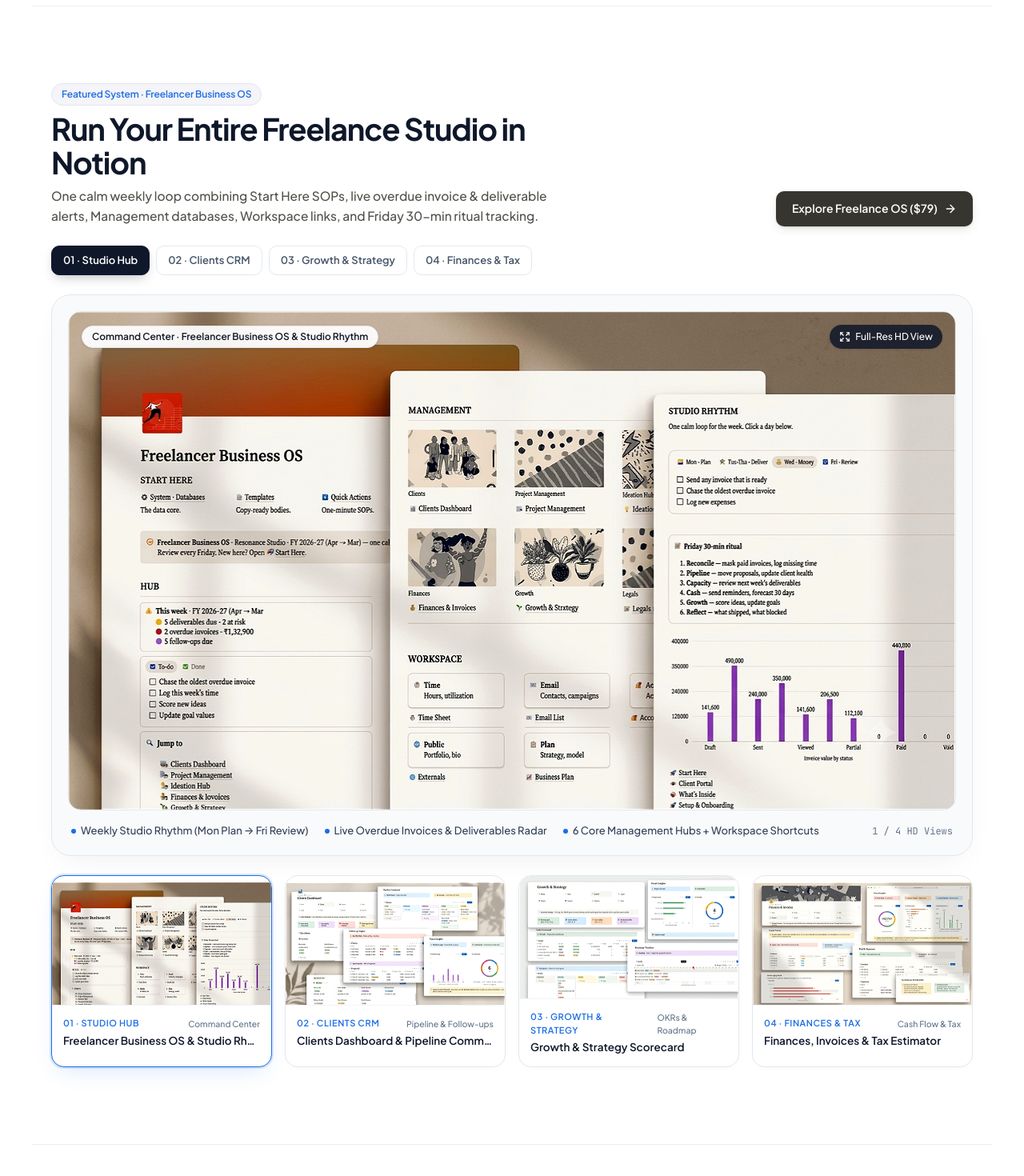
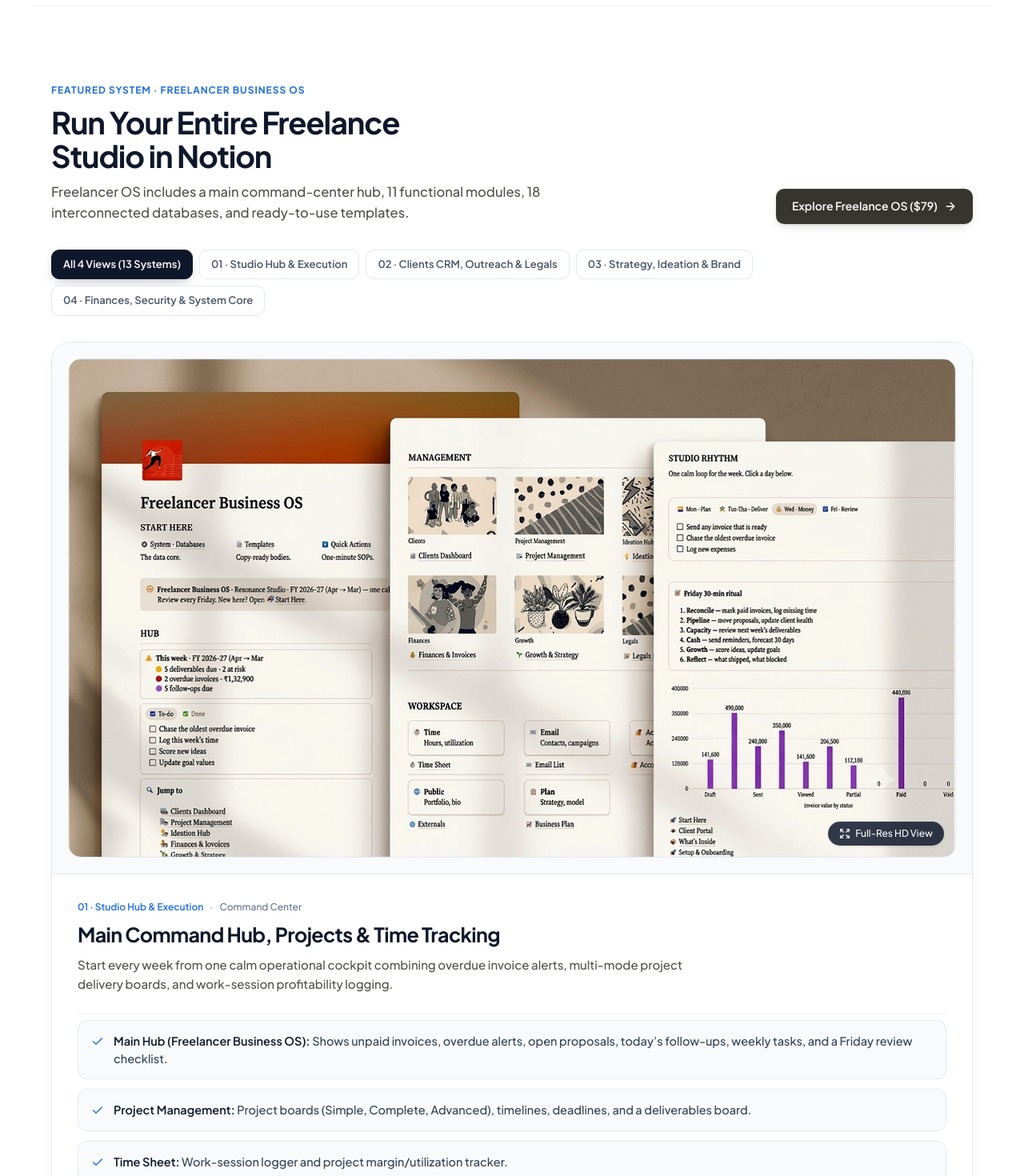
Before and after one commit to bruce12-glitch/Lumina-studio.notion, a React (Vite) app: page / in a window 1280 px wide. Shown: the part 1820-3290 px from the top of the page at 80% size. Built offline with nearby package versions, Linux system fonts and the light colour scheme.

Commit message:
feat(freelance-os): stack HD workspace cards vertically with full 13-module breakdown

```diff
--- a/src/components/FreelanceOsGallery.tsx
+++ b/src/components/FreelanceOsGallery.tsx
@@ -2,6 +2,7 @@ import React, { useEffect, useState } from 'react';
 import { motion } from 'motion/react';
 import {
   ArrowRight,
+  Check,
   ChevronLeft,
   ChevronRight,
   Expand,
@@ -12,72 +13,130 @@ import freelanceOsClientsImg from '../assets/images/freelance_os_clients_hd_1794
 import freelanceOsGrowthImg from '../assets/images/freelance_os_growth_hd_1794922765086.jpg';
 import freelanceOsFinancesImg from '../assets/images/freelance_os_finances_hd_1794922767056.jpg';
 
+export interface FreelanceOsIncludedModule {
+  title: string;
+  details: string;
+}
+
 export interface FreelanceOsSlide {
   id: 'hub' | 'clients' | 'growth' | 'finances';
   label: string;
   badge: string;
   title: string;
   description: string;
-  highlights: string[];
   image: string;
+  includedModules: FreelanceOsIncludedModule[];
 }
 
 export const FREELANCE_OS_SLIDES: FreelanceOsSlide[] = [
   {
     id: 'hub',
-    label: '01 · Studio Hub',
+    label: '01 · Studio Hub & Execution',
     badge: 'Command Center',
-    title: 'Freelancer Business OS & Studio Rhythm',
+    title: 'Main Command Hub, Projects & Time Tracking',
     description:
-      'One calm weekly loop combining Start Here SOPs, live overdue invoice & deliverable alerts, Management databases, Workspace links, and Friday 30-min ritual tracking.',
-    highlights: [
-      'Weekly Studio Rhythm (Mon Plan → Fri Review)',
-      'Live Overdue Invoices & Deliverables Radar',
-      '6 Core Management Hubs + Workspace Shortcuts',
+      'Start every week from one calm operational cockpit combining overdue invoice alerts, multi-mode project delivery boards, and work-session profitability logging.',
+    image: freelanceOsHubImg,
+    includedModules: [
+      {
+        title: 'Main Hub (Freelancer Business OS)',
+        details:
+          'Shows unpaid invoices, overdue alerts, open proposals, today’s follow-ups, weekly tasks, and a Friday review checklist.',
+      },
+      {
+        title: 'Project Management',
+        details:
+          'Project boards (Simple, Complete, Advanced), timelines, deadlines, and a deliverables board.',
+      },
+      {
+        title: 'Time Sheet',
+        details:
+          'Work-session logger and project margin/utilization tracker.',
+      },
     ],
-    image: freelanceOsHubImg,
   },
   {
     id: 'clients',
-    label: '02 · Clients CRM',
-    badge: 'Pipeline & Follow-ups',
-    title: 'Clients Dashboard & Pipeline Command',
+    label: '02 · Clients CRM, Outreach & Legals',
+    badge: 'Pipeline & Relationships',
+    title: 'Clients Dashboard, Email CRM & Contract Tracker',
     description:
-      'Track every active client, lead stage, weighted proposal pipeline, follow-up due date, and relationship health radar inside one interlinked Notion CRM.',
-    highlights: [
-      'Kanban Pipeline Board (Lead → Active)',
-      'Follow-up Engine & Weighted Proposals Table',
-      'Lead Sources Donut & Stage Conversion Insights',
+      'Manage every prospect, retainer relationship, segmented outreach campaign, and MSA/SOW/NDA renewal alert without leaving Notion.',
+    image: freelanceOsClientsImg,
+    includedModules: [
+      {
+        title: 'Clients Dashboard',
+        details:
+          'Client CRM pipeline, key client profiles, contact directory, and proposal tracker.',
+      },
+      {
+        title: 'Email List',
+        details:
+          'Segmented contact directory and outreach/newsletter campaign tracker.',
+      },
+      {
+        title: 'Legals & Contracts',
+        details:
+          'Contract tracker (MSAs, SOWs, NDAs) with renewal alerts and a standard clause library.',
+      },
     ],
-    image: freelanceOsClientsImg,
   },
   {
     id: 'growth',
-    label: '03 · Growth & Strategy',
-    badge: 'OKRs & Roadmap',
-    title: 'Growth & Strategy Scorecard',
+    label: '03 · Strategy, Ideation & Brand',
+    badge: 'OKRs, Plan & Portfolio',
+    title: 'Growth & Strategy, Ideation Hub, Business Plan & Externals',
     description:
-      'Turn annual revenue goals, active client targets, case study publishing, and productized offers into measurable quarterly sprints with automated Goal Health charts.',
-    highlights: [
-      'SMART Goals Scorecard with Automated Rollups',
-      'Quarterly Kanban Board (On Track / At Risk)',
-      'Visual Roadmap Timeline & Goal Health Donut',
+      'Connect big-picture business strategy to daily execution—score raw ideas with ICE prioritization, model 12-month growth, and share a publish-ready portfolio.',
+    image: freelanceOsGrowthImg,
+    includedModules: [
+      {
+        title: 'Growth & Strategy',
+        details:
+          'SMART goals scorecard, quarterly annual roadmap, and marketing plan.',
+      },
+      {
+        title: 'Ideation Hub',
+        details:
+          'Idea capture board with Impact/Confidence/Ease (ICE) scoring and promotion to active projects.',
+      },
+      {
+        title: 'Business Plan',
+        details:
+          'Structured 12-month financial model, offer ladder, risk register, and 90-day action plan.',
+      },
+      {
+        title: 'Externals',
+        details:
+          'Brand guidelines, business credentials, and a publish-ready portfolio page.',
+      },
     ],
-    image: freelanceOsGrowthImg,
   },
   {
     id: 'finances',
-    label: '04 · Finances & Tax',
-    badge: 'Cash Flow & Tax',
-    title: 'Finances, Invoices & Tax Estimator',
+    label: '04 · Finances, Security & System Core',
+    badge: 'Cash Flow & Backend',
+    title: 'Finances & Invoices, Accounts Access & System Backend',
     description:
-      'Monitor unpaid invoices, aging buckets, spend by category, net realized profit after fees, and automated FY tax estimation across every client project.',
-    highlights: [
-      'Unpaid Tracker & Invoice Aging Detail Bar Chart',
-      'Visual Insights (Total Invoiced, Spend & Timeline)',
-      'Tax Estimator (GST / TDS / Advance Tax) & Client LTV',
+      'Stay audit-ready with automated invoice overdue aging, clean expense & profit reporting, structured 2FA/vault pointers, and 18 connected backend databases.',
+    image: freelanceOsFinancesImg,
+    includedModules: [
+      {
+        title: 'Finances & Invoices',
+        details:
+          'Unpaid invoice tracker with automatic overdue aging, paid ledger, expense tracker, and monthly financial reports.',
+      },
+      {
+        title: 'Accounts Access',
+        details:
+          'Secure catalog of login URLs, 2FA status, subscription renewals, and vault pointers (no raw passwords).',
+      },
+      {
+        title: 'System & Support',
+        details:
+          'Quick Actions SOPs, Templates library (project briefs, proposals, invoices, contracts), and the System · Databases backend.',
+      },
     ],
-    image: freelanceOsFinancesImg,
   },
 ];
 
@@ -85,52 +144,58 @@ export const FreelanceOsGallery: React.FC<{
   variant?: 'home' | 'detail';
   onInspectTemplate?: () => void;
 }> = ({ variant = 'detail', onInspectTemplate }) => {
-  const [activeIndex, setActiveIndex] = useState(0);
-  const [lightboxOpen, setLightboxOpen] = useState(false);
+  const [filterId, setFilterId] = useState<'all' | FreelanceOsSlide['id']>('all');
+  const [lightboxIndex, setLightboxIndex] = useState<number | null>(null);
 
-  const activeSlide = FREELANCE_OS_SLIDES[activeIndex];
+  const visibleSlides =
+    filterId === 'all'
+      ? FREELANCE_OS_SLIDES
+      : FREELANCE_OS_SLIDES.filter((s) => s.id === filterId);
+
+  const lightboxSlide =
+    lightboxIndex !== null ? FREELANCE_OS_SLIDES[lightboxIndex] : null;
 
   useEffect(() => {
-    if (!lightboxOpen) return;
+    if (lightboxIndex === null) return;
     const onKeyDown = (e: KeyboardEvent) => {
       if (e.key === 'Escape') {
         e.preventDefault();
-        setLightboxOpen(false);
+        setLightboxIndex(null);
       } else if (e.key === 'ArrowRight') {
         e.preventDefault();
-        setActiveIndex((prev) => (prev + 1) % FREELANCE_OS_SLIDES.length);
+        setLightboxIndex((prev) =>
+          prev === null ? 0 : (prev + 1) % FREELANCE_OS_SLIDES.length
+        );
       } else if (e.key === 'ArrowLeft') {
         e.preventDefault();
-        setActiveIndex(
-          (prev) =>
-            (prev - 1 + FREELANCE_OS_SLIDES.length) % FREELANCE_OS_SLIDES.length
+        setLightboxIndex((prev) =>
+          prev === null
+            ? 0
+            : (prev - 1 + FREELANCE_OS_SLIDES.length) % FREELANCE_OS_SLIDES.length
         );
       }
     };
     window.addEventListener('keydown', onKeyDown);
     return () => window.removeEventListener('keydown', onKeyDown);
-  }, [lightboxOpen]);
+  }, [lightboxIndex]);
 
   return (
-    <div
-      data-testid="freelance-os-gallery"
-      className="space-y-6"
-    >
-      {/* Top Bar: Header (when home or detail) + Interactive Module Tabs */}
-      <div className="flex flex-col lg:flex-row lg:items-end justify-between gap-5">
-        <div className="space-y-2 max-w-[640px]">
-          <span className="inline-flex items-center px-3 py-1 rounded-full bg-[#F5F4F8] border border-[#E2E8F0] text-[12px] font-semibold text-[#1D6EE3] tracking-[-0.01em]">
+    <div data-testid="freelance-os-gallery" className="space-y-8">
+      {/* Header Row */}
+      <div className="flex flex-col md:flex-row md:items-end justify-between gap-5">
+        <div className="space-y-2.5 max-w-[700px]">
+          <p className="text-[12px] font-bold uppercase tracking-[0.08em] text-[#1D6EE3]">
             {variant === 'home'
               ? 'Featured System · Freelancer Business OS'
-              : 'Inside Freelancer Business OS · 4 HD Workspace Views'}
-          </span>
-          <h2 className="font-display text-[clamp(26px,3.2vw,38px)] font-bold tracking-[-0.03em] leading-[1.12] text-[#0F172A]">
+              : 'Inside Freelancer Business OS · Full Workspace Walkthrough'}
+          </p>
+          <h2 className="font-display text-[clamp(26px,3.4vw,38px)] font-bold tracking-[-0.03em] leading-[1.12] text-[#0F172A] text-balance">
             {variant === 'home'
               ? 'Run Your Entire Freelance Studio in Notion'
-              : 'Every Client, Goal, and Invoice — Crystal Clear'}
+              : '1 Command Hub, 11 Modules, 18 Interconnected Databases'}
           </h2>
-          <p className="text-[15.5px] text-[#52504A] leading-[1.6]">
-            {activeSlide.description}
+          <p className="text-[15.5px] sm:text-[16.5px] text-[#52504A] leading-[1.6]">
+            Freelancer OS includes a main command-center hub, 11 functional modules, 18 interconnected databases, and ready-to-use templates.
           </p>
         </div>
 
@@ -149,14 +214,29 @@ export const FreelanceOsGallery: React.FC<{
         )}
       </div>
 
-      {/* Interactive Tab Bar */}
+      {/* Interactive Filter Tabs */}
       <div
         role="tablist"
         aria-label="Freelancer OS Workspace Modules"
         className="flex flex-wrap items-center gap-2"
       >
-        {FREELANCE_OS_SLIDES.map((slide, idx) => {
-          const isActive = idx === activeIndex;
+        <button
+          type="button"
+          role="tab"
+          aria-selected={filterId === 'all'}
+          data-testid="freelance-os-tab-all"
+          onClick={() => setFilterId('all')}
+          className={`px-3.5 py-2 rounded-[10px] text-[13px] font-semibold border transition-all whitespace-nowrap shrink-0 cursor-pointer ${
+            filterId === 'all'
+              ? 'bg-[#0F172A] text-white border-[#0F172A] shadow-[0_6px_16px_-6px_rgba(15,23,42,0.35)]'
+              : 'bg-white text-[#475569] border-[#E2E8F0] hover:bg-[#F8FAFC] hover:text-[#0F172A]'
+          }`}
+        >
+          All 4 Views (13 Systems)
+        </button>
+
+        {FREELANCE_OS_SLIDES.map((slide) => {
+          const isActive = filterId === slide.id;
           return (
             <button
               key={slide.id}
@@ -164,8 +244,8 @@ export const FreelanceOsGallery: React.FC<{
               role="tab"
               aria-selected={isActive}
               data-testid={`freelance-os-tab-${slide.id}`}
-              onClick={() => setActiveIndex(idx)}
-              className={`px-3.5 py-2 rounded-[10px] text-[13px] font-semibold border transition-all cursor-pointer ${
+              onClick={() => setFilterId(slide.id)}
+              className={`px-3.5 py-2 rounded-[10px] text-[13px] font-semibold border transition-all whitespace-nowrap shrink-0 cursor-pointer ${
                 isActive
                   ? 'bg-[#0F172A] text-white border-[#0F172A] shadow-[0_6px_16px_-6px_rgba(15,23,42,0.35)]'
                   : 'bg-white text-[#475569] border-[#E2E8F0] hover:bg-[#F8FAFC] hover:text-[#0F172A]'
@@ -177,126 +257,94 @@ export const FreelanceOsGallery: React.FC<{
         })}
       </div>
 
-      {/* Primary HD Stage Viewer */}
-      <div className="rounded-[24px] bg-[#F8FAFC] border border-[#E2E8F0] p-3 sm:p-5 shadow-[0_14px_40px_-16px_rgba(15,23,42,0.08)] space-y-4">
+      {/* Vertically Stacked HD Showcase Cards (PDF Pages 6–13 Rhythm) */}
       <div
-          onClick={() => setLightboxOpen(true)}
-          role="button"
-          tabIndex={0}
-          aria-label={`Expand ${activeSlide.title} full-resolution preview`}
-          onKeyDown={(e) => {
-            if (e.key === 'Enter' || e.key === ' ') {
-              e.preventDefault();
-              setLightboxOpen(true);
-            }
-          }}
-          className="group relative rounded-[16px] overflow-hidden border border-[#E2E8F0] bg-[#FFFFFF] aspect-[16/9] cursor-zoom-in"
+        data-testid="freelance-os-all-images"
+        className="flex flex-col gap-8"
+      >
+        {visibleSlides.map((slide) => {
+          const slideIndex = FREELANCE_OS_SLIDES.findIndex(
+            (item) => item.id === slide.id
+          );
+
+          return (
+            <article
+              key={slide.id}
+              data-testid={`freelance-os-card-${slide.id}`}
+              className="rounded-[24px] bg-white border border-[#E2E8F0] shadow-[0_12px_36px_-16px_rgba(15,23,42,0.08)] overflow-hidden"
+            >
+              {/* Crisp 16:9 Enhanced HD Preview Image */}
+              <div className="bg-[#F8FAFC] p-3 sm:p-5 border-b border-[#E2E8F0]">
+                <button
+                  type="button"
+                  onClick={() => setLightboxIndex(slideIndex)}
+                  aria-label={`Expand ${slide.title} full-resolution preview`}
+                  className="group relative w-full rounded-[16px] overflow-hidden border border-[#E2E8F0] bg-white aspect-[16/9] cursor-zoom-in block text-left"
                 >
                   <img
-            src={activeSlide.image}
-            alt={activeSlide.title}
+                    src={slide.image}
+                    alt={slide.title}
                     className="w-full h-full object-cover showcase-hd-image transition-transform duration-500 group-hover:scale-[1.012]"
                   />
 
-          {/* Top-Left Subtle Caption Pill + Top-Right Expand Button */}
-          <div className="absolute inset-x-3 sm:inset-x-4 top-3 sm:top-4 flex items-center justify-between gap-3 pointer-events-none">
-            <span className="px-3 py-1 rounded-full bg-white/92 backdrop-blur-md border border-[#E2E8F0] text-[12px] font-semibold text-[#0F172A] shadow-sm">
-              {activeSlide.badge} · {activeSlide.title}
+                  <span className="absolute right-3.5 bottom-3.5 px-3.5 py-1.5 rounded-full bg-[#0F172A]/85 backdrop-blur-md text-white text-[12px] font-medium inline-flex items-center gap-1.5 shadow-sm group-hover:bg-[#1D6EE3] transition-colors">
+                    <Expand className="w-3.5 h-3.5" />
+                    <span>Full-Res HD View</span>
                   </span>
-            <span className="px-3 py-1.5 rounded-full bg-[#0F172A]/85 backdrop-blur-md text-white text-[12px] font-medium inline-flex items-center gap-1.5 shadow-sm group-hover:bg-[#1D6EE3] transition-colors">
-              <Expand className="w-3.5 h-3.5" />
-              <span className="hidden sm:inline">Full-Res HD View</span>
-            </span>
-          </div>
+                </button>
               </div>
 
-        {/* Highlights strip under featured image */}
-        <div className="flex flex-wrap items-center justify-between gap-3 px-1">
-          <div className="flex flex-wrap items-center gap-x-5 gap-y-2">
-            {activeSlide.highlights.map((h) => (
-              <span
-                key={h}
-                className="inline-flex items-center gap-1.5 text-[13px] font-medium text-[#334155]"
-              >
-                <span className="w-1.5 h-1.5 rounded-full bg-[#1D6EE3]" />
-                {h}
+              {/* Generous Unclipped Text & Vertical Module Breakdown */}
+              <div className="p-6 sm:p-8 space-y-6">
+                <div className="space-y-2">
+                  <div className="flex flex-wrap items-center gap-2 text-[12px] font-semibold text-[#1D6EE3]">
+                    <span>{slide.label}</span>
+                    <span aria-hidden="true" className="text-[#94A3B8]">
+                      ·
                     </span>
-            ))}
-          </div>
-          <span className="text-[12px] font-mono text-[#64748B]">
-            {activeIndex + 1} / {FREELANCE_OS_SLIDES.length} HD Views
-          </span>
-        </div>
-      </div>
-
-      {/* 4-Card Enhanced HD Thumbnail Strip (All 4 Images Visible at Once) */}
-      <div
-        data-testid="freelance-os-all-images"
-        className="grid grid-cols-1 sm:grid-cols-2 lg:grid-cols-4 gap-4"
-      >
-        {FREELANCE_OS_SLIDES.map((slide, idx) => {
-          const isSelected = idx === activeIndex;
-          return (
-            <button
-              key={slide.id}
-              type="button"
-              data-testid={`freelance-os-thumb-${slide.id}`}
-              onClick={() => setActiveIndex(idx)}
-              onDoubleClick={() => {
-                setActiveIndex(idx);
-                setLightboxOpen(true);
-              }}
-              className={`group text-left rounded-[16px] bg-white border overflow-hidden transition-all duration-200 cursor-pointer ${
-                isSelected
-                  ? 'border-[#1D6EE3] ring-2 ring-[#1D6EE3]/15 shadow-[0_12px_28px_-10px_rgba(29,110,227,0.18)]'
-                  : 'border-[#E2E8F0] hover:border-[#1D6EE3]/45 shadow-[0_2px_10px_-3px_rgba(15,23,42,0.04)]'
-              }`}
-            >
-              <div className="aspect-[16/9] bg-[#F8FAFC] overflow-hidden border-b border-[#F1F5F9] relative">
-                <img
-                  src={slide.image}
-                  alt={slide.title}
-                  loading="lazy"
-                  className="w-full h-full object-cover showcase-hd-image transition-transform duration-300 group-hover:scale-[1.03]"
-                />
-                <span
-                  onClick={(e) => {
-                    e.stopPropagation();
-                    setActiveIndex(idx);
-                    setLightboxOpen(true);
-                  }}
-                  className="absolute right-2 bottom-2 w-7 h-7 rounded-full bg-white/90 backdrop-blur-sm border border-[#E2E8F0] text-[#0F172A] flex items-center justify-center opacity-0 group-hover:opacity-100 transition-opacity shadow-sm hover:bg-[#1D6EE3] hover:text-white hover:border-[#1D6EE3]"
-                  title="Inspect HD Image"
-                >
-                  <Expand className="w-3.5 h-3.5" />
-                </span>
-              </div>
-              <div className="p-3.5 space-y-1">
-                <div className="flex items-center justify-between gap-2">
-                  <span className="text-[11px] font-semibold uppercase tracking-[0.05em] text-[#1D6EE3]">
-                    {slide.label}
-                  </span>
-                  <span className="text-[10.5px] font-medium text-[#64748B]">
+                    <span className="text-[#64748B] font-medium">
                       {slide.badge}
                     </span>
                   </div>
-                <h3 className="text-[13.5px] font-semibold text-[#0F172A] leading-snug truncate">
+                  <h3 className="font-display text-[21px] sm:text-[25px] font-bold tracking-[-0.025em] text-[#0F172A] leading-snug">
                     {slide.title}
                   </h3>
+                  <p className="text-[15px] text-[#52504A] leading-[1.6] max-w-[760px]">
+                    {slide.description}
+                  </p>
                 </div>
-            </button>
+
+                {/* Vertically Stacked Included Modules */}
+                <div className="space-y-3 pt-2 border-t border-[#F1F5F9]">
+                  {slide.includedModules.map((mod) => (
+                    <div
+                      key={mod.title}
+                      className="rounded-[12px] bg-[#F8FAFC] border border-[#E2E8F0]/80 px-4 py-3.5 flex items-start gap-3"
+                    >
+                      <Check className="w-4 h-4 text-[#1D6EE3] shrink-0 mt-1" />
+                      <div className="text-[14px] sm:text-[14.5px] leading-[1.55] text-[#334155]">
+                        <span className="font-semibold text-[#0F172A]">
+                          {mod.title}:
+                        </span>{' '}
+                        <span>{mod.details}</span>
+                      </div>
+                    </div>
+                  ))}
+                </div>
+              </div>
+            </article>
           );
         })}
       </div>
 
       {/* Full-Resolution Lightbox Modal */}
-      {lightboxOpen && (
+      {lightboxSlide && (
         <div
           role="dialog"
           aria-modal="true"
-          aria-label={`${activeSlide.title} full-resolution preview`}
+          aria-label={`${lightboxSlide.title} full-resolution preview`}
           data-testid="freelance-os-lightbox"
-          onClick={() => setLightboxOpen(false)}
+          onClick={() => setLightboxIndex(null)}
           className="fixed inset-0 z-[100] bg-[#0F172A]/85 backdrop-blur-sm flex items-center justify-center p-4 sm:p-8"
         >
           <div
@@ -306,10 +354,10 @@ export const FreelanceOsGallery: React.FC<{
             <div className="px-5 py-3.5 border-b border-[#E2E8F0] flex items-center justify-between gap-4 bg-[#F8FAFC]">
               <div className="min-w-0">
                 <p className="text-[11px] font-semibold uppercase tracking-[0.06em] text-[#1D6EE3]">
-                  {activeSlide.label} · {activeSlide.badge}
+                  {lightboxSlide.label} · {lightboxSlide.badge}
                 </p>
                 <h3 className="text-[16px] font-bold text-[#0F172A] truncate">
-                  {activeSlide.title}
+                  {lightboxSlide.title}
                 </h3>
               </div>
               <div className="flex items-center gap-2 shrink-0">
@@ -317,9 +365,10 @@ export const FreelanceOsGallery: React.FC<{
                   type="button"
                   aria-label="Previous image"
                   onClick={() =>
-                    setActiveIndex(
-                      (prev) =>
-                        (prev - 1 + FREELANCE_OS_SLIDES.length) %
+                    setLightboxIndex((prev) =>
+                      prev === null
+                        ? 0
+                        : (prev - 1 + FREELANCE_OS_SLIDES.length) %
                           FREELANCE_OS_SLIDES.length
                     )
                   }
@@ -331,8 +380,10 @@ export const FreelanceOsGallery: React.FC<{
                   type="button"
                   aria-label="Next image"
                   onClick={() =>
-                    setActiveIndex(
-                      (prev) => (prev + 1) % FREELANCE_OS_SLIDES.length
+                    setLightboxIndex((prev) =>
+                      prev === null
+                        ? 0
+                        : (prev + 1) % FREELANCE_OS_SLIDES.length
                     )
                   }
                   className="w-9 h-9 rounded-[9px] border border-[#E2E8F0] bg-white hover:bg-[#F1F5F9] text-[#0F172A] inline-flex items-center justify-center cursor-pointer"
@@ -342,7 +393,7 @@ export const FreelanceOsGallery: React.FC<{
                 <button
                   type="button"
                   aria-label="Close full-resolution preview"
-                  onClick={() => setLightboxOpen(false)}
+                  onClick={() => setLightboxIndex(null)}
                   className="w-9 h-9 rounded-[9px] border border-[#E2E8F0] bg-white hover:bg-[#F1F5F9] text-[#0F172A] inline-flex items-center justify-center cursor-pointer"
                 >
                   <X className="w-4 h-4" />
@@ -352,8 +403,8 @@ export const FreelanceOsGallery: React.FC<{
 
             <div className="bg-[#0F172A] p-2 sm:p-4 flex items-center justify-center max-h-[80vh]">
               <img
-                src={activeSlide.image}
-                alt={activeSlide.title}
+                src={lightboxSlide.image}
+                alt={lightboxSlide.title}
                 className="max-w-full max-h-[74vh] w-auto h-auto rounded-[10px] showcase-hd-image object-contain"
               />
             </div>
```
Lines whose indentation alone changed are shown as unchanged.
